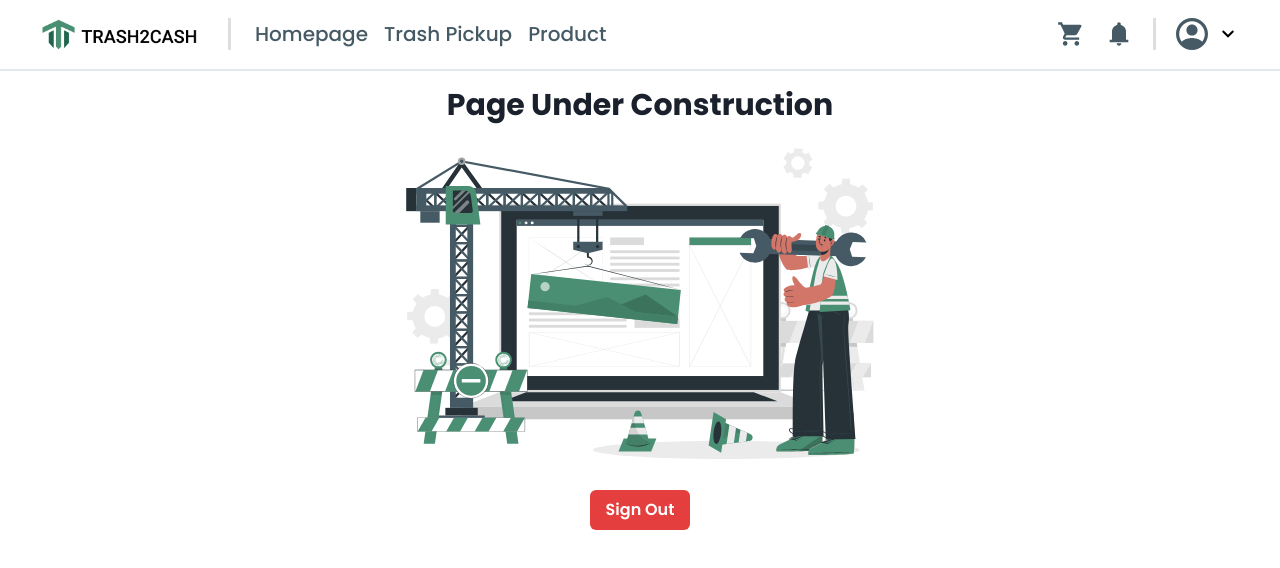
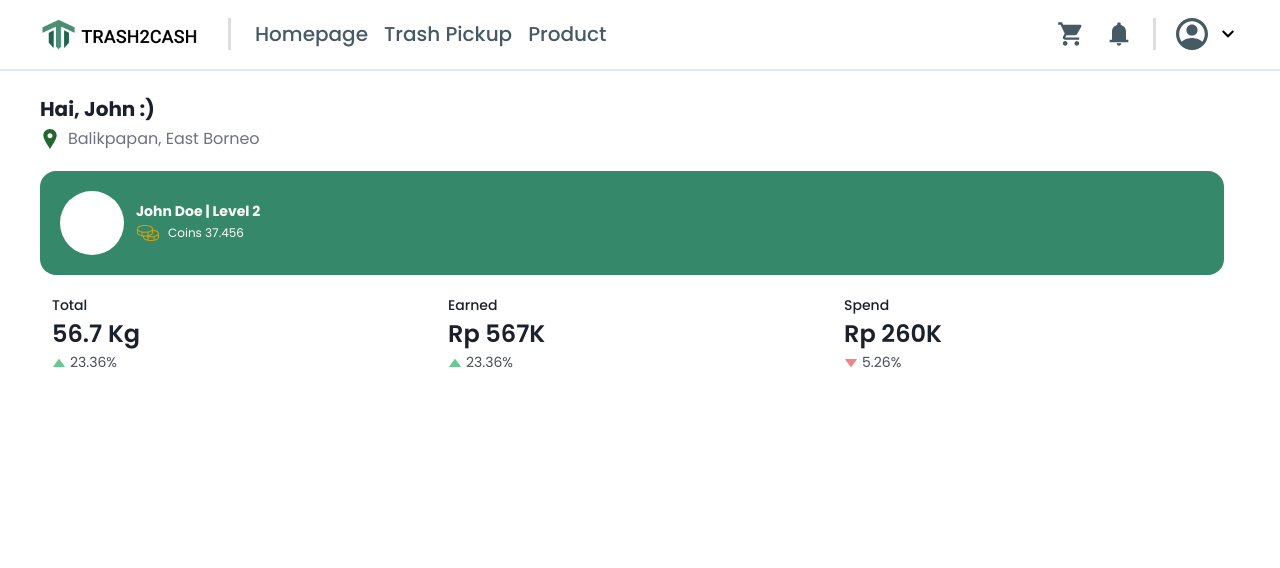
Before and after one commit to aldy02/Trash2Cash, a React (Vite) app: page / in a window 1280 px wide. Shown: the top 568 px of the page. Built offline with nearby package versions, Linux system fonts and the light colour scheme; no server answers; sample sign-in values are in the browser's storage.

Commit message:
Feat: Update Homepage

```diff
--- a/src/pages/Home.jsx
+++ b/src/pages/Home.jsx
@@ -5,6 +5,16 @@ import { useEffect } from 'react';
 import { Button } from '@chakra-ui/react';
 import { getAuth, signOut } from 'firebase/auth';
 import { app } from '../config/firebase';
+import Coins from '../assets/Coins.svg'
+import {
+  Stat,
+  StatLabel,
+  StatNumber,
+  StatHelpText,
+  StatArrow,
+  StatGroup,
+} from '@chakra-ui/react'
+
 
 const Home = () => {
   const navigate = useNavigate();
@@ -29,15 +39,62 @@ const Home = () => {
 
   return (
     <>
-      <div className="home-container mx-auto ">
-        <h1 className="text-center text-3xl font-bold mt-4">
-          Page Under Construction
+      <div className="px-6 lg:px-10">
+        <h1 className="text-xl font-bold mt-6">
+          Hai, John :)
         </h1>
-        <img className="w-[550px] mx-auto" src={HomePageHero} alt="" />
-        <div className="button-container w-full flex justify-center">
-          <Button colorScheme="red" onClick={handleLogout} className="">
-            Sign Out
-          </Button>
+        <div className='flex items-center mt-1'>
+          <svg xmlns="http://www.w3.org/2000/svg" width="20" height="20" viewBox="0 0 24 24" fill="#226630">
+            <path d="M12 0c-4.198 0-8 3.403-8 7.602 0 4.198 3.469 9.21 8 16.398 4.531-7.188 8-12.2 8-16.398 0-4.199-3.801-7.602-8-7.602zm0 11c-1.657 0-3-1.343-3-3s1.343-3 3-3 3 1.343 3 3-1.343 3-3 3z" />
+          </svg>
+          <p className='text-gray-500 ml-2'>Balikpapan, East Borneo</p>
+        </div>
+        <div className='flex'>
+          <div className='bg-[#36886a] text-white mt-5 mr-4 w-full rounded-2xl p-5'>
+            <div className='flex text-gray-800'>
+              <div className='mr-3'>
+                <div className='rounded-full bg-white w-16 h-16'></div>
+              </div>
+              <div className='text-sm flex flex-col text-white justify-center'>
+                <h2 className='font-bold'>John Doe | Level 2</h2>
+                <div className='flex items-center text-xs'>
+                  <img className='mr-2 w-6' src={Coins} alt="Coins" />
+                  <p>Coins 37.456</p>
+                </div>
+              </div>
+            </div>
+          </div>
+        </div>
+
+        <div className='ml-3 mt-5'>
+          <StatGroup>
+            <Stat>
+              <StatLabel>Total</StatLabel>
+              <StatNumber>56.7 Kg</StatNumber>
+              <StatHelpText>
+                <StatArrow type='increase' />
+                23.36%
+              </StatHelpText>
+            </Stat>
+
+            <Stat>
+              <StatLabel>Earned</StatLabel>
+              <StatNumber>Rp 567K</StatNumber>
+              <StatHelpText>
+                <StatArrow type='increase' />
+                23.36%
+              </StatHelpText>
+            </Stat>
+
+            <Stat>
+              <StatLabel>Spend</StatLabel>
+              <StatNumber>Rp 260K</StatNumber>
+              <StatHelpText>
+                <StatArrow type='decrease' />
+                5.26%
+              </StatHelpText>
+            </Stat>
+          </StatGroup>
         </div>
       </div>
     </>
```
Also changed, not shown: package.json (line endings or trailing spaces), src/assets/Coins.svg (added).
